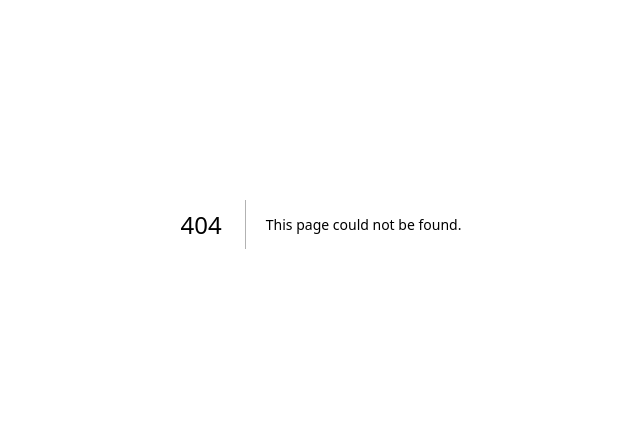
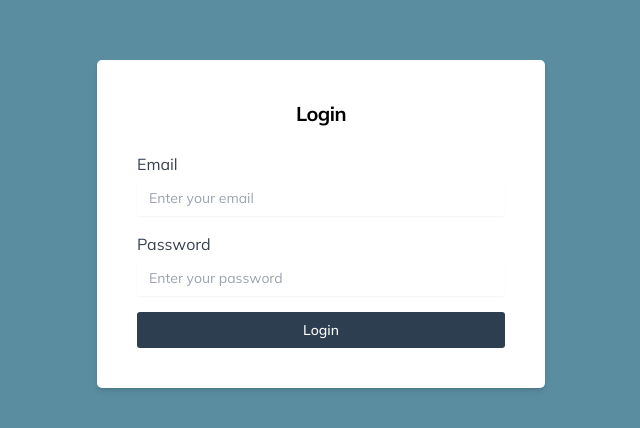
Before and after one commit to paulina-it/matching-guru, a Next.js app: page /auth/login in a window 1280 px wide. Before the commit this address had no page. Shown: the part 176-604 px from the top of the page, without its empty margins (319-959 px from the left). Built offline with nearby package versions, Linux system fonts and the light colour scheme.

Commit message:
auth forms start

```diff
--- /dev/null
+++ b/app/auth/login/page.tsx
@@ -0,0 +1,59 @@
+"use client"
+
+import { useState } from "react";
+import { useRouter } from "next/router";
+import { Card, CardContent, CardHeader, CardTitle } from "@/components/ui/card";
+import { Button } from "@/components/ui/button";
+import { Input } from "@/components/ui/input";
+
+const Login = () => {
+    const [email, setEmail] = useState("");
+    const [password, setPassword] = useState("");
+    // const router = useRouter();
+
+
+    return (
+        <div className="flex justify-center items-center min-h-screen bg-secondary">
+          <Card className="w-full max-w-md p-4 shadow-md">
+            <CardHeader>
+              <CardTitle className="text-center text-xl font-bold">Login</CardTitle>
+            </CardHeader>
+            <CardContent>
+              <form className="space-y-4">
+                <div>
+                  <label htmlFor="email" className="block mb-1 text-gray-700">
+                    Email
+                  </label>
+                  <Input
+                    id="email"
+                    type="email"
+                    value={email}
+                    onChange={(e) => setEmail(e.target.value)}
+                    placeholder="Enter your email"
+                    required
+                  />
+                </div>
+                <div>
+                  <label htmlFor="password" className="block mb-1 text-gray-700">
+                    Password
+                  </label>
+                  <Input
+                    id="password"
+                    type="password"
+                    value={password}
+                    onChange={(e) => setPassword(e.target.value)}
+                    placeholder="Enter your password"
+                    required
+                  />
+                </div>
+                <Button type="submit" className="w-full">
+                  Login
+                </Button>
+              </form>
+            </CardContent>
+          </Card>
+        </div>
+      );
+}
+
+export default Login;
--- /dev/null
+++ b/components/Header.tsx
@@ -0,0 +1,13 @@
+import React from 'react'
+
+const Header = () => {
+  return (
+    <header>
+        <div>
+            <h2>Matching Guru</h2>
+        </div>
+    </header>
+  )
+}
+
+export default Header
--- /dev/null
+++ b/components/ui/button.tsx
@@ -0,0 +1,57 @@
+import * as React from "react"
+import { Slot } from "@radix-ui/react-slot"
+import { cva, type VariantProps } from "class-variance-authority"
+
+import { cn } from "@/lib/utils"
+
+const buttonVariants = cva(
+  "inline-flex items-center justify-center gap-2 whitespace-nowrap rounded-[3px] text-sm font-medium transition-colors focus-visible:outline-none focus-visible:ring-1 focus-visible:ring-ring disabled:pointer-events-none disabled:opacity-50 [&_svg]:pointer-events-none [&_svg]:size-4 [&_svg]:shrink-0",
+  {
+    variants: {
+      variant: {
+        default:
+          "bg-primary text-white",
+        destructive:
+          "bg-destructive text-destructive-foreground shadow-sm hover:bg-destructive/90",
+        outline:
+          "border border-input bg-background shadow-sm hover:bg-accent hover:text-accent-foreground",
+        secondary:
+          "bg-secondary text-secondary-foreground shadow-sm hover:bg-secondary/80",
+        ghost: "hover:bg-accent hover:text-accent-foreground",
+        link: "text-primary underline-offset-4 hover:underline",
+      },
+      size: {
+        default: "h-9 px-4 py-2",
+        sm: "h-8 rounded-md px-3 text-xs",
+        lg: "h-10 rounded-md px-8",
+        icon: "h-9 w-9",
+      },
+    },
+    defaultVariants: {
+      variant: "default",
+      size: "default",
+    },
+  }
+)
+
+export interface ButtonProps
+  extends React.ButtonHTMLAttributes<HTMLButtonElement>,
+    VariantProps<typeof buttonVariants> {
+  asChild?: boolean
+}
+
+const Button = React.forwardRef<HTMLButtonElement, ButtonProps>(
+  ({ className, variant, size, asChild = false, ...props }, ref) => {
+    const Comp = asChild ? Slot : "button"
+    return (
+      <Comp
+        className={cn(buttonVariants({ variant, size, className }))}
+        ref={ref}
+        {...props}
+      />
+    )
+  }
+)
+Button.displayName = "Button"
+
+export { Button, buttonVariants }
--- /dev/null
+++ b/components/ui/card.tsx
@@ -0,0 +1,76 @@
+import * as React from "react"
+
+import { cn } from "@/lib/utils"
+
+const Card = React.forwardRef<
+  HTMLDivElement,
+  React.HTMLAttributes<HTMLDivElement>
+>(({ className, ...props }, ref) => (
+  <div
+    ref={ref}
+    className={cn(
+      "rounded-[5px] border-none bg-white text-card-foreground shadow",
+      className
+    )}
+    {...props}
+  />
+))
+Card.displayName = "Card"
+
+const CardHeader = React.forwardRef<
+  HTMLDivElement,
+  React.HTMLAttributes<HTMLDivElement>
+>(({ className, ...props }, ref) => (
+  <div
+    ref={ref}
+    className={cn("flex flex-col space-y-1.5 p-6", className)}
+    {...props}
+  />
+))
+CardHeader.displayName = "CardHeader"
+
+const CardTitle = React.forwardRef<
+  HTMLDivElement,
+  React.HTMLAttributes<HTMLDivElement>
+>(({ className, ...props }, ref) => (
+  <div
+    ref={ref}
+    className={cn("font-semibold leading-none tracking-tight", className)}
+    {...props}
+  />
+))
+CardTitle.displayName = "CardTitle"
+
+const CardDescription = React.forwardRef<
+  HTMLDivElement,
+  React.HTMLAttributes<HTMLDivElement>
+>(({ className, ...props }, ref) => (
+  <div
+    ref={ref}
+    className={cn("text-sm text-muted-foreground", className)}
+    {...props}
+  />
+))
+CardDescription.displayName = "CardDescription"
+
+const CardContent = React.forwardRef<
+  HTMLDivElement,
+  React.HTMLAttributes<HTMLDivElement>
+>(({ className, ...props }, ref) => (
+  <div ref={ref} className={cn("p-6 pt-0", className)} {...props} />
+))
+CardContent.displayName = "CardContent"
+
+const CardFooter = React.forwardRef<
+  HTMLDivElement,
+  React.HTMLAttributes<HTMLDivElement>
+>(({ className, ...props }, ref) => (
+  <div
+    ref={ref}
+    className={cn("flex items-center p-6 pt-0", className)}
+    {...props}
+  />
+))
+CardFooter.displayName = "CardFooter"
+
+export { Card, CardHeader, CardFooter, CardTitle, CardDescription, CardContent }
--- /dev/null
+++ b/components/ui/input.tsx
@@ -0,0 +1,22 @@
+import * as React from "react"
+
+import { cn } from "@/lib/utils"
+
+const Input = React.forwardRef<HTMLInputElement, React.ComponentProps<"input">>(
+  ({ className, type, ...props }, ref) => {
+    return (
+      <input
+        type={type}
+        className={cn(
+          "flex h-9 w-full border-none rounded-[3px] bg-transparent px-3 py-1 text-base shadow-sm transition-colors file:border-0 file:bg-transparent file:text-sm file:font-medium file:text-foreground placeholder:text-muted-foreground focus-visible:outline-none focus-visible:ring-1 focus-visible:ring-ring disabled:cursor-not-allowed disabled:opacity-50 md:text-sm",
+          className
+        )}
+        ref={ref}
+        {...props}
+      />
+    )
+  }
+)
+Input.displayName = "Input"
+
+export { Input }
```
Also changed, not shown: app/auth/page.tsx (added).
